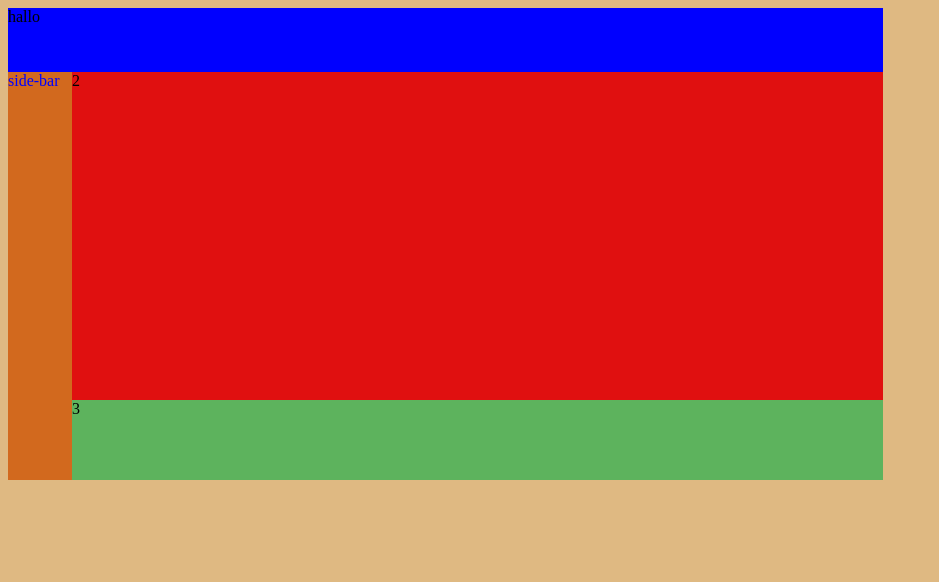
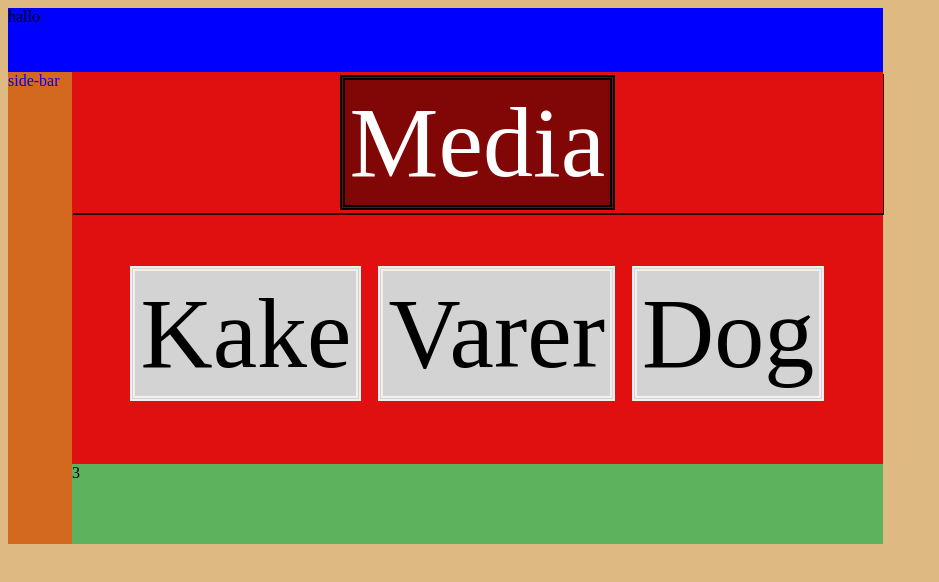
Before and after one commit to alfolsen/webshop, a plain HTML site: page Index.html in a window 1280 px wide. Shown: the whole page, without its empty margins (0-939 px from the left). Drawn offline with Linux system fonts and the light colour scheme.

```diff
--- a/Index.html
+++ b/Index.html
@@ -8,6 +8,7 @@
     <link rel="stylesheet" href="/css/colors.css">
     <link rel="stylesheet" href="/css/components.css">
     <link rel="stylesheet" href="/css/utility.css">
+    <link rel="stylesheet" href="/css/typography.css">
     <title>Webshop</title>
 
 </head>
@@ -24,7 +25,16 @@
     <!--navbar end-->
     </div>
     <div class="side-bar primary">side-bar</div>
-    <div class="red middle">2</div>
+    <div class="red middle">
+        <div class="flex-container">
+            <div class="flex-headline">Media</div>
+        </div>
+        <div class="flex-card-container">
+            <div class="flex-card">Kake</div>
+            <div class="flex-card">Varer</div>
+            <div class="flex-card">Dog</div>
+        </div>
+    </div>
     <div class="green bottom">3</div>
 </div>
 
--- a/css/components.css
+++ b/css/components.css
@@ -0,0 +1,50 @@
+.navbar{
+    border: solid 1px black;
+}
+/*flex*/
+
+.flex-row{
+    display: flex;
+    flex: row;
+}
+.flex-column{
+    display: flex;
+    flex: row;
+}
+.flex-wrap{flex-wrap: wrap;
+}
+.flex-container{
+    display: flex;
+    flex-wrap: wrap;
+    margin: 0px;
+    padding: 0px;
+    box-shadow: 1px 2px rgb(48, 1, 1);
+    justify-content: space-around;
+}
+.flex-headline{
+    background-color: rgb(129, 6, 6);
+    padding: 5px;
+    margin: 3px;
+    border: 5px double black;
+    color: white;
+    font-size: 100px;
+    text-align: center;
+    position: relative;
+}
+.flex-card-container{
+    display: flex;
+    direction: row;
+    flex-wrap: wrap;
+    padding: 50px;
+    margin-bottom: 10px;
+    justify-content: space-around;
+}
+.flex-card{
+    background-color: lightgrey;
+    padding: 5px;
+    margin: 3px;
+    border: 5px double rgb(245, 238, 238);
+    font-size: 100px;
+    text-align: center;
+    position: relative;
+}
--- a/css/layout.css
+++ b/css/layout.css
@@ -30,17 +30,3 @@ grid-column: 2 /4;
     height: 100vh;
     width: 100vw;
 }
-
-/*flex*/
-
-.flex-row{
-    display: flex;
-    flex: row;
-}
-.flex-column{
-    display: flex;
-    flex: row;
-}
-
-.flex-wrap{flex-wrap: wrap;
-}
```
Also changed, not shown: css/typography.css (added).
